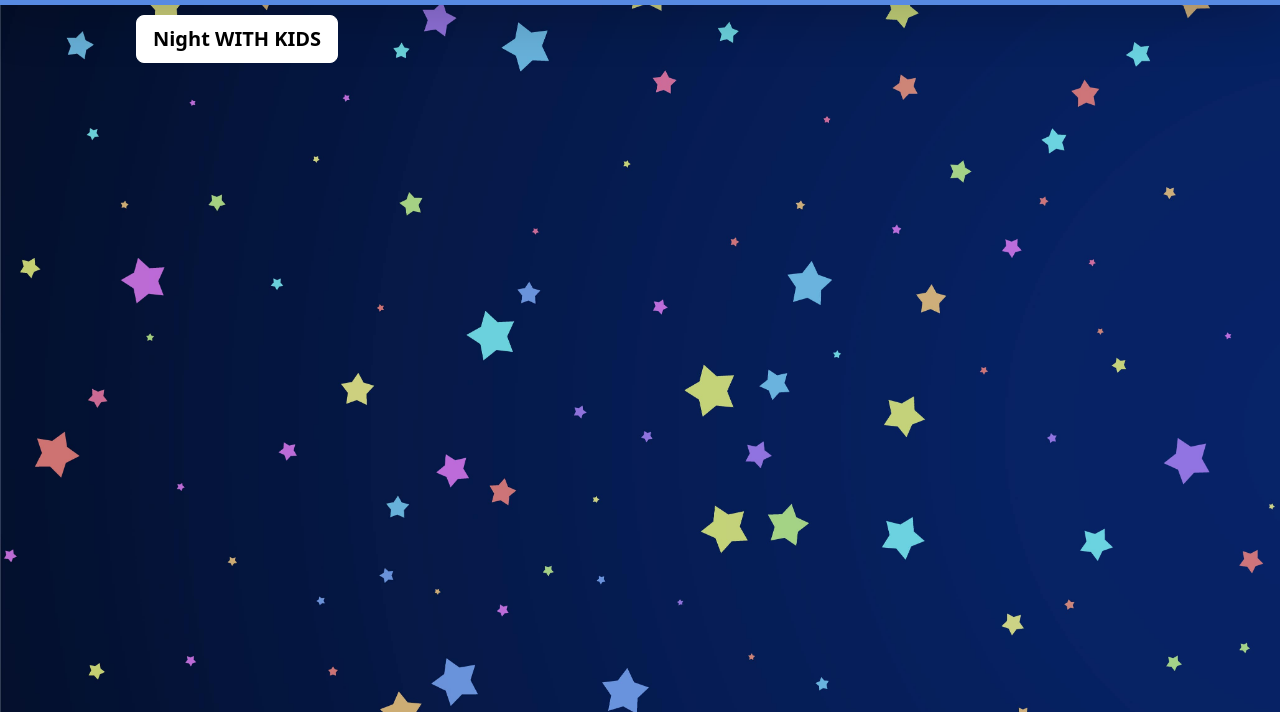
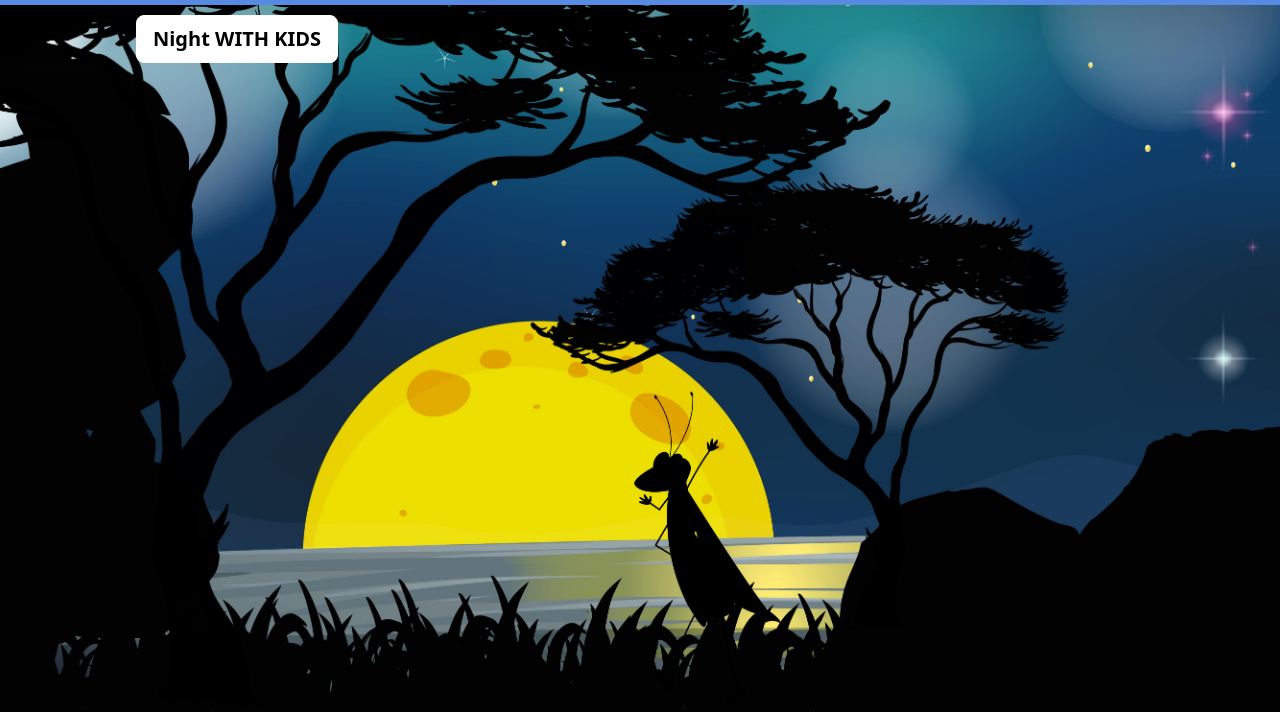
Before and after one commit to Elita1Arcee/question4KidsCards, a plain HTML site: page night.html in a window 1280 px wide. Shown: the part 88-800 px from the top of the page. Drawn offline with nearby package versions, Linux system fonts and the light colour scheme.

Commit message:
updating img links

```diff
--- a/styles.css
+++ b/styles.css
@@ -21,7 +21,7 @@ html {
   }
 
   .bgNightImg {
-    background: url("/question4KidsCards/images/nightCard.jpg");
+    background: url("/question4KidsCards/images/evening.jpg");
     background-size: cover;
     background-repeat: no-repeat;
     background-position: top center;
```
